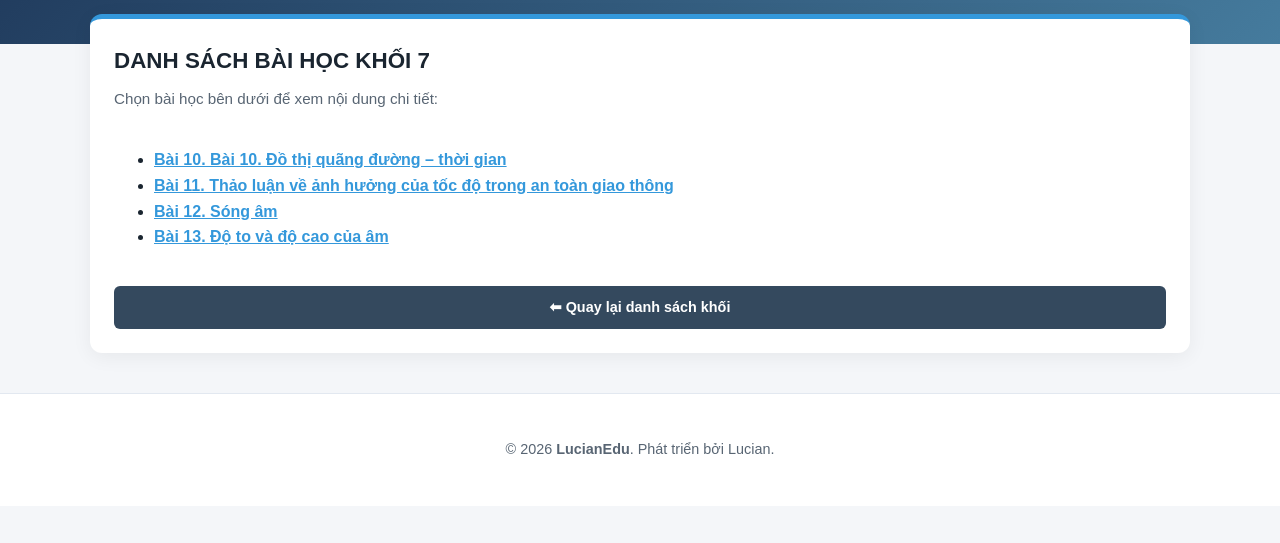
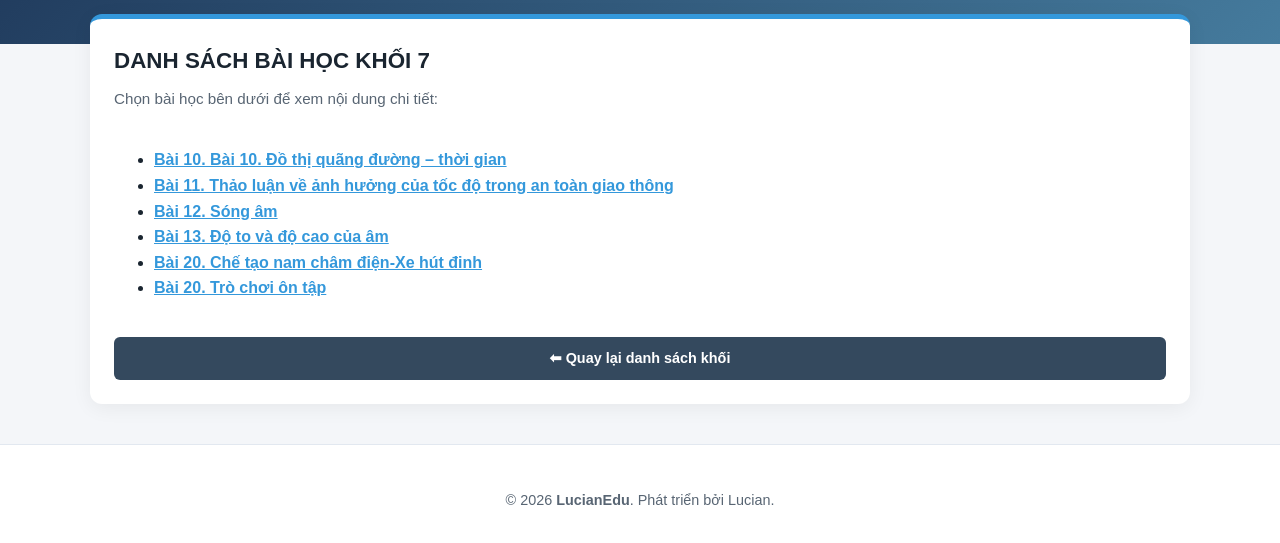
Before and after one commit to lucianedu/lucianedu.github.io, a plain HTML site: page vat-ly/bai-giang-sach-giao-khoa/khoi-7/index.html in a window 1280 px wide. Shown: the part 173-716 px from the top of the page. Drawn offline with Linux system fonts and the light colour scheme.

Commit message:
Add files via upload

```diff
--- a/vat-ly/bai-giang-sach-giao-khoa/khoi-7/index.html
+++ b/vat-ly/bai-giang-sach-giao-khoa/khoi-7/index.html
@@ -33,6 +33,8 @@
 </a></li>
                 <li><a href="ly 7-bai 12.html" style="font-weight: bold; color: #3498db;">Bài 12. Sóng âm</a></li>
                 <li><a href="ly 7-bai 13.html" style="font-weight: bold; color: #3498db;">Bài 13. Độ to và độ cao của âm</a></li>
+                <li><a href="ly-7-bai-20.html" style="font-weight: bold; color: #3498db;">Bài 20. Chế tạo nam châm điện-Xe hút đinh</a></li>
+                <li><a href="ly-7-bai-20-tro-choi-on-tap.html" style="font-weight: bold; color: #3498db;">Bài 20. Trò chơi ôn tập</a></li>
             </ul>
             <a href="../index.html" class="btn secondary" style="margin-top: 20px; display: inline-block;">⬅ Quay lại danh sách khối</a>
         </div>
```
